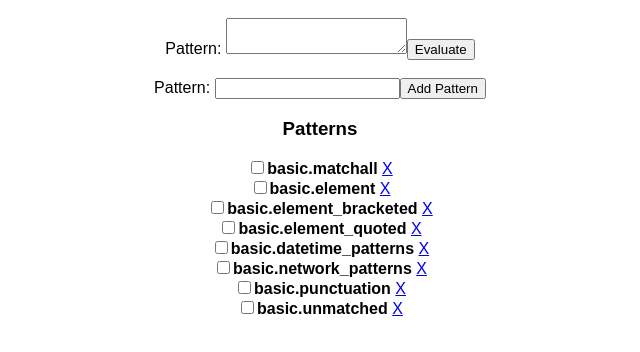
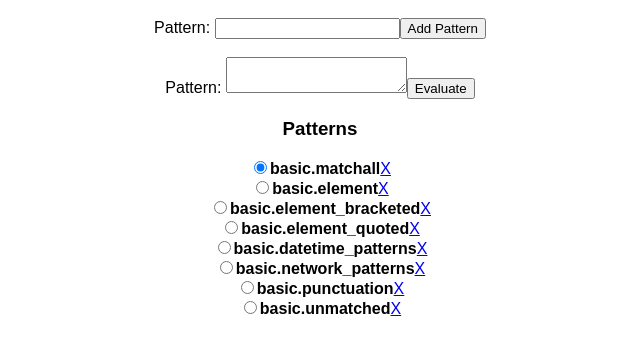
Before and after one commit to Subzidion/riveter, a React (Create React App) app in the folder client/: page / in a window 1280 px wide. Shown: the top 352 px of the page, without its empty margins (320-960 px from the left). Built offline with nearby package versions, Linux system fonts and the light colour scheme.

Commit message:
Refactor Patterns, PatternItem, and EvaluateText to hold current Pattern selected in EvaluateText state. Update form submission to POST to API for Rosie Response.

```diff
--- a/client/src/App.js
+++ b/client/src/App.js
@@ -1,5 +1,4 @@
 import React, { Component } from 'react';
-import Patterns from './components/Patterns';
 import AddPattern from './components/AddPattern';
 import EvaluateText from './components/EvaluateText';
 import './App.css';
@@ -61,9 +60,8 @@ class App extends Component {
   render() {
     return (
       <div className="App">
-        <EvaluateText />
         <AddPattern addPattern={this.handleAddPattern.bind(this)} />
-        <Patterns patterns={this.state.patterns} onDelete={this.handleDeletePattern.bind(this)}/>
+        <EvaluateText patterns={this.state.patterns} onDelete={this.handleDeletePattern.bind(this)}/>
       </div>
     );
   }
--- a/client/src/components/EvaluateText.js
+++ b/client/src/components/EvaluateText.js
@@ -1,18 +1,32 @@
 import React, { Component } from 'react';
 import $ from 'jquery';
+
+import Patterns from './Patterns';
 
 class EvaluateText extends Component {
   constructor() {
     super();
     this.state = {
-      newPattern: {}
+      selectedPattern: 'basic.matchall'
     }
+  }
+
+  deletePattern(pattern) {
+    this.props.onDelete(pattern);
+  }
+
+  changePattern(pattern) {
+    this.setState({
+      selectedPattern: pattern
+    }, function() {
+      console.log(pattern);
+    });
   }
 
   handleSubmit(e) {
     var data = {
-      pattern: 'basic.matchall',
-      textContent: 'Hello, world!'
+      pattern: this.state.selectedPattern,
+      textContent: this.refs.textContent.value
     }
     console.log(data);
     if(this.refs.textContent.value === '') {
@@ -46,6 +60,10 @@ class EvaluateText extends Component {
           <textarea ref="textContent" />
           <input type="submit" value="Evaluate" />
         </div>
+        <Patterns patterns={this.props.patterns}
+                  onChange={this.changePattern.bind(this)}
+                  onDelete={this.deletePattern.bind(this)}
+                  selectedPattern={this.state.selectedPattern} />
       </form>
     );
   }
--- a/client/src/components/PatternItem.js
+++ b/client/src/components/PatternItem.js
@@ -5,11 +5,21 @@ class PatternItem extends Component {
     this.props.onDelete(pattern);
   }
 
+  handlePatternChange(e) {
+    this.props.onChange(e.target.value);
+  }
+
   render() {
     return (
-      <div>
-      <label><input className="Pattern" type="checkbox" value={this.props.pattern.pattern} />
-        <strong>{this.props.pattern.pattern}</strong></label> <a href="#" onClick={this.deletePattern.bind(this, this.props.pattern.pattern)}>X</a>
+      <div className="radio">
+        <label>
+          <input type="radio" name="pattern"
+                value={this.props.patternItem.pattern}
+                checked={this.props.selectedPattern === this.props.patternItem.pattern}
+                onChange={this.handlePatternChange.bind(this)} />
+          <strong>{this.props.patternItem.pattern}</strong>
+        </label>
+        <a href="#" onClick={this.deletePattern.bind(this, this.props.patternItem.pattern)}>X</a>
       </div>
     );
   }
--- a/client/src/components/Patterns.js
+++ b/client/src/components/Patterns.js
@@ -6,19 +6,26 @@ class Patterns extends Component {
     this.props.onDelete(pattern);
   }
 
+  changePattern(pattern) {
+    this.props.onChange(pattern);
+  }
+
   render() {
     let patternItems;
     if(this.props.patterns) {
-      patternItems = this.props.patterns.map(pattern => {
+      patternItems = this.props.patterns.map(patternItem => {
         return (
-          <PatternItem key={pattern.pattern} pattern={pattern} onDelete={this.deletePattern.bind(this)} />
+          <PatternItem key={patternItem.pattern} patternItem={patternItem}
+                       onDelete={this.deletePattern.bind(this)}
+                       onChange={this.changePattern.bind(this)}
+                       selectedPattern={this.props.selectedPattern} />
         );
       });
     }
     return (
     <div className="patterns">
       <h3>Patterns</h3>
-      {patternItems}
+        {patternItems}
     </div>
     );
   }
```
